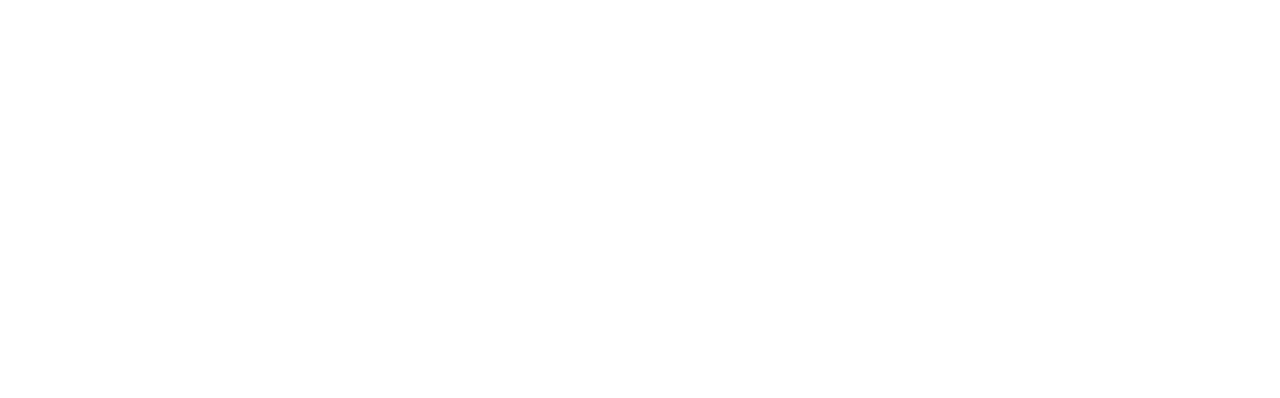
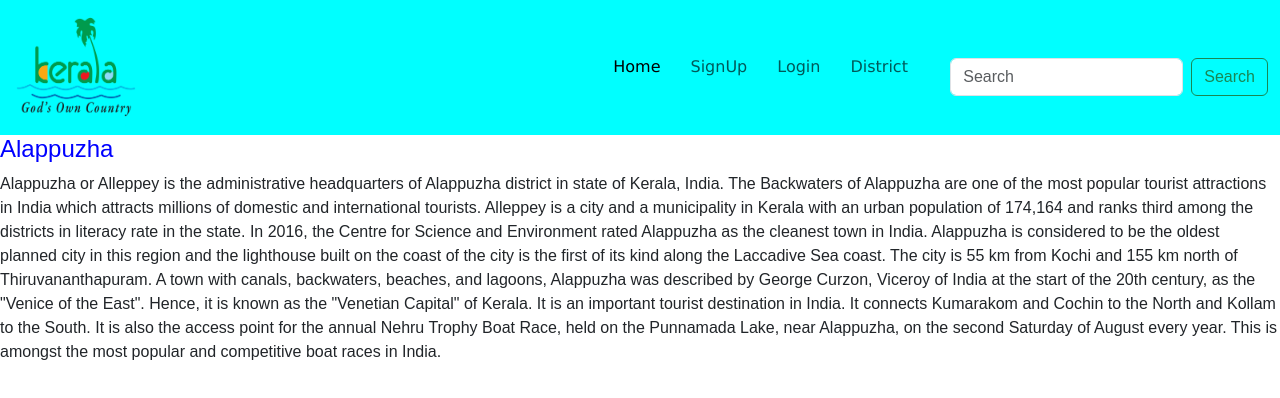
Before and after one commit to Merin71/Kerala-Tourism-Website, a plain HTML site: page Alappuzha.html in a window 1280 px wide. Drawn offline with nearby package versions, Linux system fonts and the light colour scheme.

Commit message:
First commit

```diff
--- a/Alappuzha.html
+++ b/Alappuzha.html
@@ -11,7 +11,55 @@
     <link rel="stylesheet" href="style.css">
 </head>
 <body>
+    <!-- Navbar section -->
+    <nav class="navbar navbar-expand-lg bg-color-aqua">
+        <div class="container-fluid">
+          <a class="navbar-brand" href="#">
+          <img src="logo.png" height="100" width="120" id="logo"></a>
+          <button class="navbar-toggler" type="button" data-bs-toggle="collapse" data-bs-target="#navbarTogglerDemo02" aria-controls="navbarTogglerDemo02" aria-expanded="false" aria-label="Toggle navigation">
+            <span class="navbar-toggler-icon"></span>
+          </button>
+          <div class="collapse navbar-collapse" id="navbarTogglerDemo02">
+            <ul class="navbar-nav me-auto mb-2 mb-lg-0">
+              <li class="nav-item">
+                <a class="nav-link active" aria-current="page" href="#">Home</a>
+              </li>
+              <li class="nav-item">
+                <a class="nav-link" href="SignUp.html">SignUp</a>
+              </li>
+              <li class="nav-item">
+                <a class="nav-link" href="Login.html">Login</a>
+              </li>
+              <li class="nav-item">
+                <a class="nav-link " href="Districts.html">District</a>
+              </li>
+            </ul>
+            <form class="d-flex" role="search">
+              <input class="form-control me-2" type="search" placeholder="Search" aria-label="Search">
+              <button class="btn btn-outline-success" type="submit">Search</button>
+            </form>
+          </div>
+        </div>
+    </nav>
 
+    <section>
+        <div>
+            <h4 style="color: blue;">Alappuzha</h4>
+        </div>
+        <div>
+            <p>Alappuzha or Alleppey is the administrative headquarters of Alappuzha district in state of Kerala, India.
+                The Backwaters of Alappuzha are one of the most popular tourist attractions in India which attracts millions of domestic and international tourists.
+                Alleppey is a city and a municipality in Kerala with an urban population of 174,164 and ranks third among the districts in literacy rate in the state.
+                In 2016, the Centre for Science and Environment rated Alappuzha as the cleanest town in India.
+                Alappuzha is considered to be the oldest planned city in this region and the lighthouse built on the coast of the city is the first of its kind along the Laccadive Sea coast.
+                The city is 55 km from Kochi and 155 km north of Thiruvananthapuram.
+                A town with canals, backwaters, beaches, and lagoons, Alappuzha was described by George Curzon, Viceroy of India at the start of the 20th century, as the "Venice of the East". Hence, it is known as the "Venetian Capital" of Kerala.
+                It is an important tourist destination in India.
+                It connects Kumarakom and Cochin to the North and Kollam to the South.
+                It is also the access point for the annual Nehru Trophy Boat Race, held on the Punnamada Lake, near Alappuzha, on the second Saturday of August every year.
+                This is amongst the most popular and competitive boat races in India.</p>
+        </div>
+    </section>
 
     <script src="https://cdn.jsdelivr.net/npm/bootstrap@5.3.2/dist/js/bootstrap.bundle.min.js"
     integrity="sha384-C6RzsynM9kWDrMNeT87bh95OGNyZPhcTNXj1NW7RuBCsyN/o0jlpcV8Qyq46cDfL"
```
Also changed, not shown: Kollam.html (+1 -1 lines).
